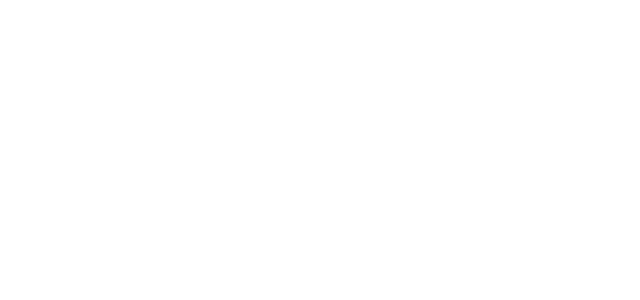
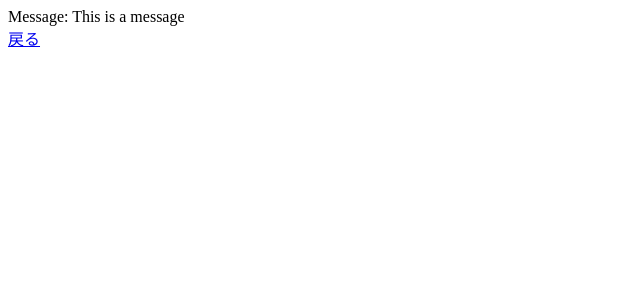
Before and after one commit to SoichiroAdachi/vue-study, a Nuxt app: page /declarativeRendering in a window 1280 px wide. Before the commit this address had no page. Shown: the top 300 px of the page, without its empty margins (0-640 px from the left). Built offline with nearby package versions, Linux system fonts and the light colour scheme.

Commit message:
宣言的レンダリング

```diff
--- a/components/Tutorial.vue
+++ b/components/Tutorial.vue
@@ -83,6 +83,9 @@
             >pages/index.vue</code
           >. Have fun!
         </p>
+        <p class="mt-4 pt-4 text-gray-800 border-t border-dashed">
+          <Nuxt-link to="/declarativeRendering">宣言的レンダリング</Nuxt-link>
+        </p>
       </div>
       <div class="flex justify-center pt-4 space-x-2">
         <a href="https://github.com/nuxt/nuxt.js" target="_blank"
--- a/package.json
+++ b/package.json
@@ -12,7 +12,9 @@
   },
   "dependencies": {
     "core-js": "^3.15.1",
-    "nuxt": "^2.15.7"
+    "nuxt": "^2.15.7",
+    "vue-class-component": "^7.2.6",
+    "vue-property-decorator": "^9.1.2"
   },
   "devDependencies": {
     "@babel/eslint-parser": "^7.14.7",
--- /dev/null
+++ b/pages/declarativeRendering.vue
@@ -0,0 +1,15 @@
+<template>
+  <div>
+    <div>Message: {{ message }}</div>
+    <Nuxt-link to="/"> 戻る </Nuxt-link>
+  </div>
+</template>
+
+<script lang="ts">
+import { Vue, Component } from "vue-property-decorator";
+
+@Component
+export default class TestComponent extends Vue {
+  message: string = "This is a message";
+}
+</script>
```
Also changed, not shown: 1 other file (tests, documents, lock files or other folders).
